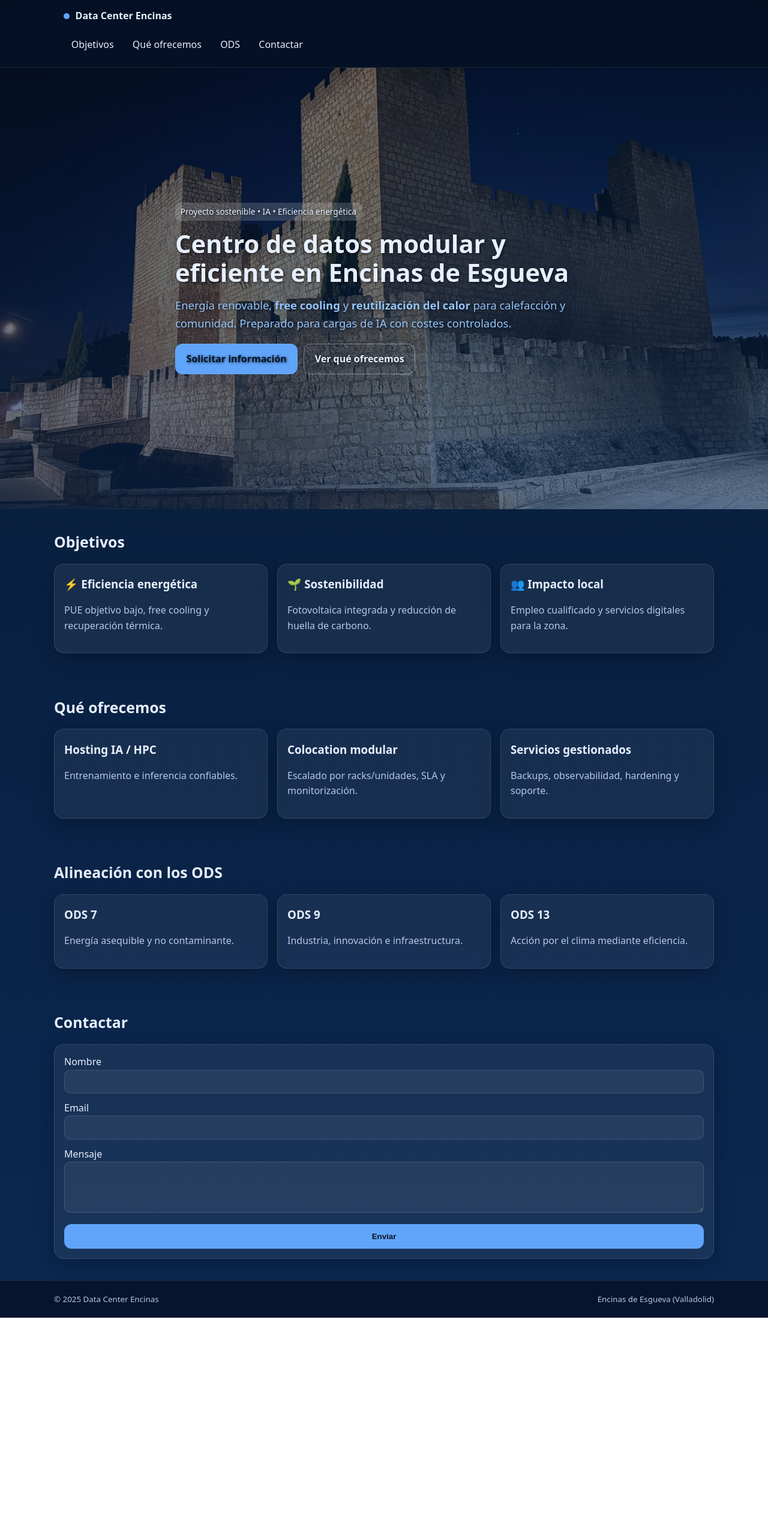
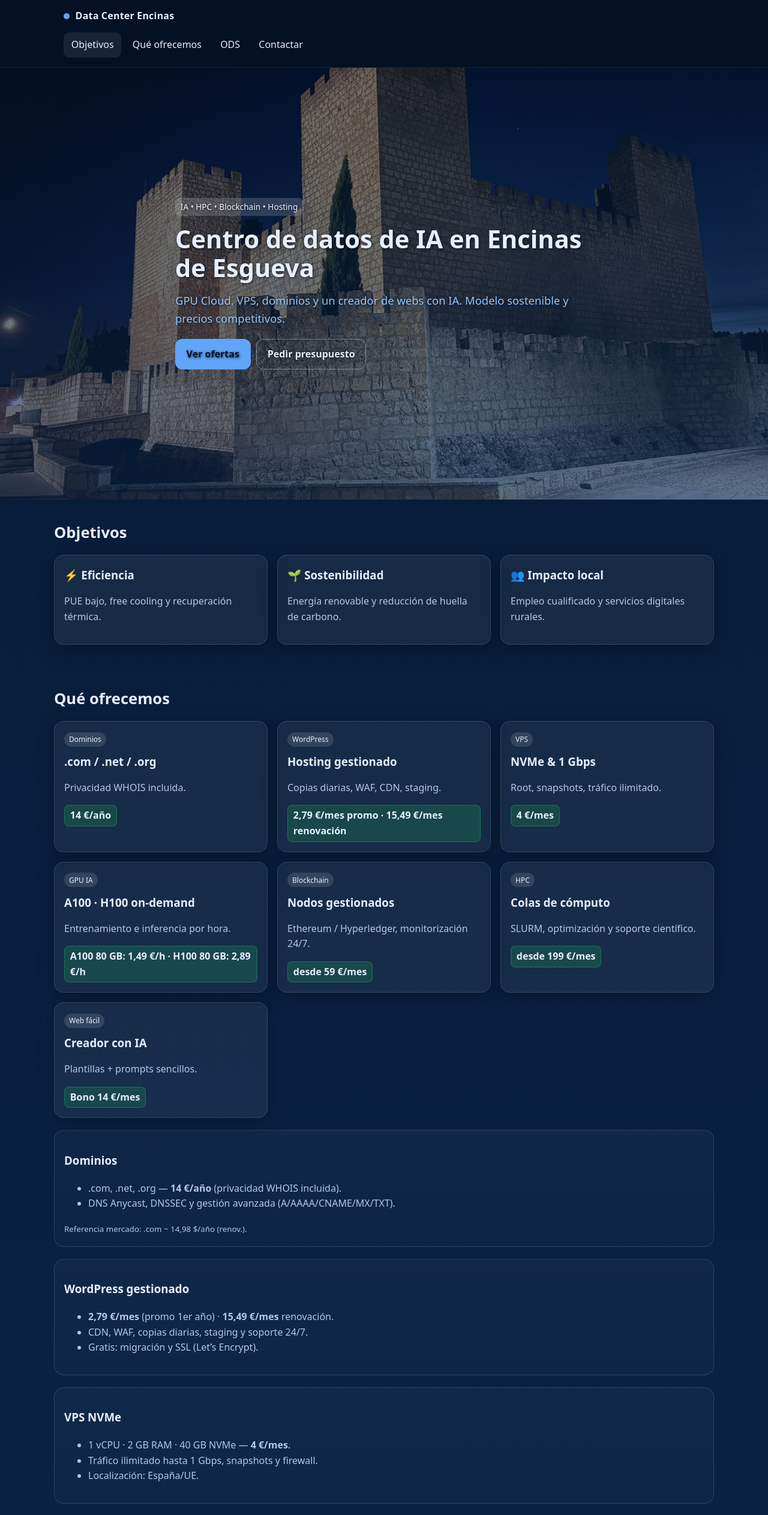
Before and after one commit to damoclespascual1975-blip/data-center-encinas, a plain HTML site: page index.html in a window 1280 px wide. Shown: the top 2526 px of the page at 60% size. Before the commit the page ends 2197 px from the top, so only its background shows below. Drawn offline with Linux system fonts and the light colour scheme.

Commit message:
Update index.html

```diff
--- a/index.html
+++ b/index.html
@@ -3,95 +3,79 @@
 <head>
   <meta charset="utf-8" />
   <meta name="viewport" content="width=device-width, initial-scale=1" />
-  <title>Centro de Datos Encinas – Landing</title>
-  <meta name="description" content="Centro de datos modular y sostenible en Encinas de Esgueva: IA, eficiencia energética y ODS." />
+  <title>Data Center Encinas — IA • HPC • Blockchain</title>
+  <meta name="description" content="Centro de datos de IA en Encinas de Esgueva. GPU Cloud, VPS, dominios y creador de webs con IA. Modelo sostenible y precios competitivos." />
+
   <style>
     :root{
-      --bg1:#071a33;
-      --bg2:#0b2851;
-      --panel:rgba(255,255,255,.06);
-      --panel-border:rgba(255,255,255,.12);
-      --text:#e6efff;
-      --muted:#b7c7e6;
-      --brand:#60a5fa;
-      --brand-2:#93c5fd;
+      --bg1:#071a33; --bg2:#0b2851;
+      --panel:rgba(255,255,255,.06); --panel-b:rgba(255,255,255,.12);
+      --text:#e6efff; --muted:#b7c7e6;
+      --brand:#60a5fa; --brand-2:#93c5fd;
+      --ok:#22c55e;
     }
     *{box-sizing:border-box}
     html{scroll-behavior:smooth}
     body{
-      margin:0;
-      font-family:system-ui,-apple-system,Segoe UI,Roboto,Ubuntu,"Helvetica Neue",Arial,"Noto Sans",sans-serif;
-      line-height:1.6;
-      color:var(--text);
+      margin:0;font-family:system-ui,-apple-system,Segoe UI,Roboto,Ubuntu,"Helvetica Neue",Arial,"Noto Sans",sans-serif;
+      line-height:1.6;color:var(--text);
       background:linear-gradient(180deg,var(--bg1),var(--bg2));
     }
     a{color:inherit;text-decoration:none}
     img{max-width:100%;height:auto;display:block}
     [id]{scroll-margin-top:88px}
-
     .main-wrap{width:min(1100px,100% - 2rem);margin-inline:auto}
 
+    /* Header */
     header{
       position:sticky;top:0;z-index:50;
-      background:rgba(5,14,30,.8);
-      backdrop-filter:saturate(150%) blur(8px);
+      background:rgba(5,14,30,.8);backdrop-filter:saturate(140%) blur(8px);
       border-bottom:1px solid rgba(255,255,255,.08);
-      color:var(--text);
     }
     .topbar{display:flex;align-items:center;justify-content:space-between;gap:.75rem;padding:.9rem 1rem}
-    .brand{display:flex;align-items:center;gap:.6rem;font-weight:700}
+    .brand{display:flex;align-items:center;gap:.6rem;font-weight:700;letter-spacing:.2px}
     .brand .dot{width:10px;height:10px;border-radius:999px;background:var(--brand)}
-    .nav-toggle{display:none;background:none;border:1px solid rgba(255,255,255,.2);color:var(--text);padding:.5rem .75rem;border-radius:.75rem}
+    .nav-toggle{display:none;background:none;border:1px solid rgba(255,255,255,.25);color:var(--text);padding:.5rem .75rem;border-radius:.75rem}
     nav#site-nav{display:flex;flex-wrap:wrap;align-items:center;gap:.35rem;padding:0 1rem 1rem}
-    nav#site-nav a{padding:.5rem .8rem;border-radius:.6rem;color:var(--text)}
+    nav#site-nav a{padding:.5rem .8rem;border-radius:.6rem}
     nav#site-nav a:hover, nav#site-nav a.active{background:rgba(255,255,255,.08)}
 
+    /* Hero */
     .hero{
-      position:relative;min-height:92vh;display:flex;align-items:center;
+      position:relative;min-height:90vh;display:flex;align-items:center;
       background:url('castillo.jpg') center/cover no-repeat;
-      color:var(--text);
-      text-shadow:1px 1px 4px rgba(0,0,0,.7);
+      color:var(--text);text-shadow:1px 1px 4px rgba(0,0,0,.7);
     }
-    .hero::before{
-      content:"";position:absolute;inset:0;
-      background:linear-gradient(180deg,rgba(7,26,51,.55),rgba(11,40,81,.65));
-    }
+    .hero::before{content:"";position:absolute;inset:0;background:linear-gradient(180deg,rgba(7,26,51,.55),rgba(11,40,81,.65))}
     .hero .content{position:relative;z-index:1;max-width:760px;padding:2rem}
     .badge{display:inline-block;font-size:.85rem;padding:.25rem .55rem;border-radius:.5rem;background:rgba(255,255,255,.16);margin-bottom:.75rem}
     .hero h1{font-size:2.6rem;line-height:1.15;margin:.2rem 0 1rem}
     .hero p.lead{font-size:1.15rem;color:var(--brand-2);margin:0 0 1.2rem}
-
     .cta-row{display:flex;gap:.6rem;flex-wrap:wrap}
     .btn{display:inline-flex;justify-content:center;align-items:center;padding:.75rem 1.1rem;border-radius:.75rem;font-weight:700;border:1px solid transparent}
     .btn.primary{background:var(--brand);color:#081326}
     .btn.ghost{background:transparent;color:var(--text);border:1px solid rgba(255,255,255,.35)}
     .btn.ghost:hover{background:rgba(255,255,255,.08)}
 
+    /* Secciones */
     section{padding:2.2rem 1rem}
-    section h2{font-size:1.55rem;margin:0 0 1rem}
+    section h2{font-size:1.6rem;margin:0 0 1rem}
     .muted{color:var(--muted)}
+    .grid-3{display:grid;grid-template-columns:repeat(3,1fr);gap:1rem}
+    .card{background:var(--panel);border:1px solid var(--panel-b);border-radius:1rem;padding:1rem;color:var(--text);box-shadow:0 10px 30px rgba(0,0,0,.25)}
+    .card h3{margin:.15rem 0 .5rem}
+    .pill{display:inline-block;font-size:.75rem;padding:.15rem .5rem;border-radius:999px;background:rgba(255,255,255,.12);margin-bottom:.5rem}
+    .price{display:inline-flex;gap:.4rem;align-items:center;padding:.25rem .55rem;border-radius:.5rem;background:rgba(34,197,94,.18);border:1px solid rgba(34,197,94,.35);font-weight:700}
 
-    .grid-3{display:grid;grid-template-columns:repeat(3,1fr);gap:1rem}
-    .card{
-      background:var(--panel);
-      border:1px solid var(--panel-border);
-      border-radius:1rem;padding:1rem;
-      box-shadow:0 10px 30px rgba(0,0,0,.25);
-      color:var(--text);
-    }
-    .card h3{margin:.15rem 0 .5rem}
+    .offer{background:linear-gradient(180deg,rgba(255,255,255,.03),rgba(255,255,255,.02));border:1px solid var(--panel-b);border-radius:1rem;padding:1rem;margin-top:1.25rem}
 
-    footer{
-      border-top:1px solid rgba(255,255,255,.08);
-      padding:1.25rem 1rem;
-      background:rgba(5,14,30,.7);
-      color:var(--muted);
-    }
+    /* Footer */
+    footer{border-top:1px solid rgba(255,255,255,.08);padding:1.25rem 1rem;background:rgba(5,14,30,.7);color:var(--muted)}
 
-    @media (max-width: 900px){ .hero{min-height:78vh} }
-    @media (max-width: 768px){
-      .hero h1{font-size:2rem}
-      .hero p.lead{font-size:1rem}
+    /* Responsive */
+    @media (max-width:900px){ .hero{min-height:78vh} }
+    @media (max-width:768px){
+      .hero h1{font-size:2rem}.hero p.lead{font-size:1rem}
       .cta-row{flex-direction:column}.btn{width:100%}
       .nav-toggle{display:block;margin-left:1rem}
       nav#site-nav{display:none}
@@ -117,56 +101,179 @@
 
 <section class="hero">
   <div class="content main-wrap">
-    <span class="badge">Proyecto sostenible • IA • Eficiencia energética</span>
-    <h1>Centro de datos modular y eficiente en Encinas de Esgueva</h1>
-    <p class="lead">Energía renovable, <strong>free cooling</strong> y <strong>reutilización del calor</strong> para calefacción y comunidad. Preparado para cargas de IA con costes controlados.</p>
+    <span class="badge">IA • HPC • Blockchain • Hosting</span>
+    <h1>Centro de datos de IA en Encinas de Esgueva</h1>
+    <p class="lead">GPU Cloud, VPS, dominios y un creador de webs con IA. Modelo sostenible y precios competitivos.</p>
     <div class="cta-row">
-      <a class="btn primary" href="#contacto">Solicitar información</a>
-      <a class="btn ghost" href="#ofrecemos">Ver qué ofrecemos</a>
+      <a class="btn primary" href="#ofrecemos">Ver ofertas</a>
+      <a class="btn ghost" href="#contacto">Pedir presupuesto</a>
     </div>
   </div>
 </section>
 
+<!-- Objetivos -->
 <section id="objetivos">
   <div class="main-wrap">
     <h2>Objetivos</h2>
     <div class="grid-3">
-      <div class="card"><h3>⚡ Eficiencia energética</h3><p class="muted">PUE objetivo bajo, free cooling y recuperación térmica.</p></div>
-      <div class="card"><h3>🌱 Sostenibilidad</h3><p class="muted">Fotovoltaica integrada y reducción de huella de carbono.</p></div>
-      <div class="card"><h3>👥 Impacto local</h3><p class="muted">Empleo cualificado y servicios digitales para la zona.</p></div>
+      <div class="card"><h3>⚡ Eficiencia</h3><p class="muted">PUE bajo, free cooling y recuperación térmica.</p></div>
+      <div class="card"><h3>🌱 Sostenibilidad</h3><p class="muted">Energía renovable y reducción de huella de carbono.</p></div>
+      <div class="card"><h3>👥 Impacto local</h3><p class="muted">Empleo cualificado y servicios digitales rurales.</p></div>
     </div>
   </div>
 </section>
 
+<!-- Qué ofrecemos -->
 <section id="ofrecemos">
   <div class="main-wrap">
     <h2>Qué ofrecemos</h2>
+
     <div class="grid-3">
-      <div class="card"><h3>Hosting IA / HPC</h3><p class="muted">Entrenamiento e inferencia confiables.</p></div>
-      <div class="card"><h3>Colocation modular</h3><p class="muted">Escalado por racks/unidades, SLA y monitorización.</p></div>
-      <div class="card"><h3>Servicios gestionados</h3><p class="muted">Backups, observabilidad, hardening y soporte.</p></div>
+      <a class="card" href="#dominios">
+        <span class="pill">Dominios</span>
+        <h3>.com / .net / .org</h3>
+        <p class="muted">Privacidad WHOIS incluida.</p>
+        <span class="price">14 €/año</span>
+      </a>
+
+      <a class="card" href="#wordpress">
+        <span class="pill">WordPress</span>
+        <h3>Hosting gestionado</h3>
+        <p class="muted">Copias diarias, WAF, CDN, staging.</p>
+        <span class="price">2,79 €/mes promo · 15,49 €/mes renovación</span>
+      </a>
+
+      <a class="card" href="#vps">
+        <span class="pill">VPS</span>
+        <h3>NVMe & 1 Gbps</h3>
+        <p class="muted">Root, snapshots, tráfico ilimitado.</p>
+        <span class="price">4 €/mes</span>
+      </a>
+
+      <a class="card" href="#gpu">
+        <span class="pill">GPU IA</span>
+        <h3>A100 · H100 on-demand</h3>
+        <p class="muted">Entrenamiento e inferencia por hora.</p>
+        <span class="price">A100 80 GB: 1,49 €/h · H100 80 GB: 2,89 €/h</span>
+      </a>
+
+      <a class="card" href="#blockchain">
+        <span class="pill">Blockchain</span>
+        <h3>Nodos gestionados</h3>
+        <p class="muted">Ethereum / Hyperledger, monitorización 24/7.</p>
+        <span class="price">desde 59 €/mes</span>
+      </a>
+
+      <a class="card" href="#hpc">
+        <span class="pill">HPC</span>
+        <h3>Colas de cómputo</h3>
+        <p class="muted">SLURM, optimización y soporte científico.</p>
+        <span class="price">desde 199 €/mes</span>
+      </a>
+
+      <a class="card" href="#webia">
+        <span class="pill">Web fácil</span>
+        <h3>Creador con IA</h3>
+        <p class="muted">Plantillas + prompts sencillos.</p>
+        <span class="price">Bono 14 €/mes</span>
+      </a>
+    </div>
+
+    <!-- Detalle ofertas -->
+    <div id="dominios" class="offer">
+      <h3>Dominios</h3>
+      <ul class="muted">
+        <li>.com, .net, .org — <strong>14 €/año</strong> (privacidad WHOIS incluida).</li>
+        <li>DNS Anycast, DNSSEC y gestión avanzada (A/AAAA/CNAME/MX/TXT).</li>
+      </ul>
+      <small class="muted">Referencia mercado: .com ~ 14,98 $/año (renov.).</small>
+    </div>
+
+    <div id="wordpress" class="offer">
+      <h3>WordPress gestionado</h3>
+      <ul class="muted">
+        <li><strong>2,79 €/mes</strong> (promo 1er año) · <strong>15,49 €/mes</strong> renovación.</li>
+        <li>CDN, WAF, copias diarias, staging y soporte 24/7.</li>
+        <li>Gratis: migración y SSL (Let’s Encrypt).</li>
+      </ul>
+    </div>
+
+    <div id="vps" class="offer">
+      <h3>VPS NVMe</h3>
+      <ul class="muted">
+        <li>1 vCPU · 2 GB RAM · 40 GB NVMe — <strong>4 €/mes</strong>.</li>
+        <li>Tráfico ilimitado hasta 1 Gbps, snapshots y firewall.</li>
+        <li>Localización: España/UE.</li>
+      </ul>
+    </div>
+
+    <div id="gpu" class="offer">
+      <h3>GPU Cloud para IA</h3>
+      <ul class="muted">
+        <li><strong>A100 80 GB: 1,49 €/h</strong> · <strong>H100 80 GB: 2,89 €/h</strong>.</li>
+        <li>Imágenes listas (PyTorch/CUDA), volúmenes NVMe, Jupyter.</li>
+        <li>Facturación por segundo, parar/reanudar sin coste.</li>
+      </ul>
+    </div>
+
+    <div id="blockchain" class="offer">
+      <h3>Blockchain</h3>
+      <ul class="muted">
+        <li>Nodos Ethereum/Hyperledger gestionados — <strong>desde 59 €/mes</strong>.</li>
+        <li>Monitorización, alertas y snapshots; endpoints HTTPS/WSS.</li>
+      </ul>
+    </div>
+
+    <div id="hpc" class="offer">
+      <h3>HPC</h3>
+      <ul class="muted">
+        <li>SLURM, optimización de jobs y profiling.</li>
+        <li><strong>desde 199 €/mes</strong> (cola dedicada pequeña).</li>
+      </ul>
+    </div>
+
+    <div id="webia" class="offer">
+      <h3>Web fácil con IA — Bono 14 €/mes</h3>
+      <ul class="muted">
+        <li>Incluye 1 dominio (.com/.net/.org) y hosting gestionado.</li>
+        <li>Creador con plantillas (restaurante, tienda, blog, portfolio…).</li>
+        <li>IA que redacta textos con prompts sencillos (“Soy un bar en Valladolid…”).</li>
+        <li>Soporte básico y SSL incluidos.</li>
+      </ul>
+      <small class="muted">Referencia mercado: Wix/Squarespace 15–20 €/mes. Nosotros: 14 €/mes con dominio y hosting.</small>
     </div>
   </div>
 </section>
 
+<!-- ODS -->
 <section id="ods">
   <div class="main-wrap">
-    <h2>Alineación con los ODS</h2>
+    <h2>ODS</h2>
     <div class="grid-3">
-      <div class="card"><h3>ODS 7</h3><p class="muted">Energía asequible y no contaminante.</p></div>
+      <div class="card"><h3>ODS 7</h3><p class="muted">Energía asequible y limpia.</p></div>
       <div class="card"><h3>ODS 9</h3><p class="muted">Industria, innovación e infraestructura.</p></div>
-      <div class="card"><h3>ODS 13</h3><p class="muted">Acción por el clima mediante eficiencia.</p></div>
+      <div class="card"><h3>ODS 13</h3><p class="muted">Acción climática eficiente.</p></div>
     </div>
   </div>
 </section>
 
+<!-- Contacto -->
 <section id="contacto">
   <div class="main-wrap">
     <h2>Contactar</h2>
     <form action="https://formspree.io/f/your-id" method="POST" class="card" style="display:grid;gap:.75rem">
-      <label><span>Nombre</span><input required name="nombre" type="text" style="width:100%;padding:.7rem .9rem;border:1px solid var(--panel-border);border-radius:.6rem;background:var(--panel);color:var(--text)"></label>
-      <label><span>Email</span><input required name="email" type="email" style="width:100%;padding:.7rem .9rem;border:1px solid var(--panel-border);border-radius:.6rem;background:var(--panel);color:var(--text)"></label>
-      <label><span>Mensaje</span><textarea required name="mensaje" rows="4" style="width:100%;padding:.7rem .9rem;border:1px solid var(--panel-border);border-radius:.6rem;background:var(--panel);color:var(--text)"></textarea></label>
+      <label><span>Nombre</span>
+        <input required name="nombre" type="text"
+          style="width:100%;padding:.7rem .9rem;border:1px solid var(--panel-b);border-radius:.6rem;background:var(--panel);color:var(--text)">
+      </label>
+      <label><span>Email</span>
+        <input required name="email" type="email"
+          style="width:100%;padding:.7rem .9rem;border:1px solid var(--panel-b);border-radius:.6rem;background:var(--panel);color:var(--text)">
+      </label>
+      <label><span>Mensaje</span>
+        <textarea required name="mensaje" rows="4"
+          style="width:100%;padding:.7rem .9rem;border:1px solid var(--panel-b);border-radius:.6rem;background:var(--panel);color:var(--text)"></textarea>
+      </label>
       <button class="btn primary" type="submit">Enviar</button>
     </form>
   </div>
@@ -180,25 +287,16 @@
 </footer>
 
 <script>
+  // Año
   document.getElementById('y').textContent = new Date().getFullYear();
-  const btn = document.querySelector('.nav-toggle');
-  const nav = document.querySelector('#site-nav');
-  if(btn && nav){
-    btn.addEventListener('click', () => {
-      const isOpen = nav.classList.toggle('open');
-      btn.setAttribute('aria-expanded', isOpen);
-    });
-  }
-  const links = document.querySelectorAll('#site-nav a');
-  const secs = Array.from(links).map(a => document.querySelector(a.getAttribute('href')));
-  const onScroll = () => {
-    const y = window.scrollY + 100;
-    let active = null;
-    secs.forEach((s,i) => { if(s && s.offsetTop <= y) active = i; });
-    links.forEach((a,i) => a.classList.toggle('active', i===active));
-  };
-  document.addEventListener('scroll', onScroll, {passive:true});
-  onScroll();
+  // Menú móvil
+  const btn=document.querySelector('.nav-toggle'); const nav=document.querySelector('#site-nav');
+  if(btn&&nav){ btn.addEventListener('click',()=>{ const o=nav.classList.toggle('open'); btn.setAttribute('aria-expanded',o); }); }
+  // Resaltar sección activa
+  const links=document.querySelectorAll('#site-nav a');
+  const secs=Array.from(links).map(a=>document.querySelector(a.getAttribute('href')));
+  const onScroll=()=>{ const y=window.scrollY+120; let active=0; secs.forEach((s,i)=>{ if(s && s.offsetTop<=y) active=i; }); links.forEach((a,i)=>a.classList.toggle('active',i===active)); };
+  document.addEventListener('scroll',onScroll,{passive:true}); onScroll();
 </script>
 
 </body>
```
